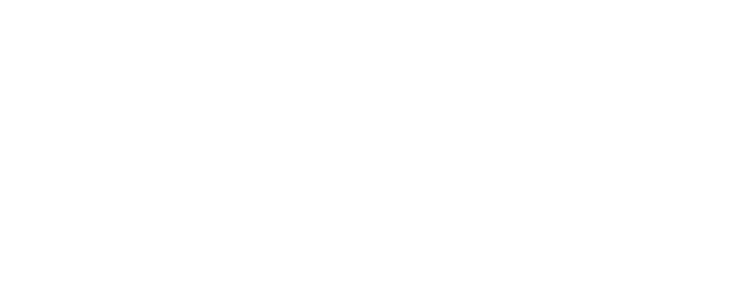
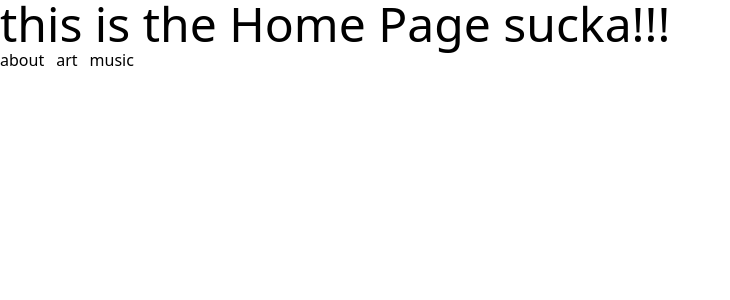
Before and after one commit to bobbythree/ivy-website, a React (Vite) app: page / in a window 1280 px wide. Shown: the top 300 px of the page, without its empty margins (0-730 px from the left). Built offline with nearby package versions, Linux system fonts and the light colour scheme.

Commit message:
test routes

```diff
--- a/src/pages/AboutPage.tsx
+++ b/src/pages/AboutPage.tsx
@@ -1,5 +1,5 @@
 export default function AboutPage() {
   return (
-    <div></div>
+    <div>This is the About Page!!!</div>
   )
 }
--- a/src/pages/ArtPage.tsx
+++ b/src/pages/ArtPage.tsx
@@ -1,5 +1,5 @@
 export default function ArtPage() {
   return (
-    <div></div>
+    <div>This is the Art Page!!!</div>
   )
 }
--- a/src/pages/HomePage.tsx
+++ b/src/pages/HomePage.tsx
@@ -1,5 +1,14 @@
+import { NavLink } from "react-router"
+
 export default function HomePage() {
   return (
-    <div></div>
+    <>
+      <div className="text-5xl">this is the Home Page sucka!!!</div>
+      <nav className="flex gap-3">
+        <NavLink to='/about'>about</NavLink>
+        <NavLink to='/art'>art</NavLink>
+        <NavLink to='/music'>music</NavLink>
+      </nav>
+    </>
   )
 }
--- a/src/pages/MusicPage.tsx
+++ b/src/pages/MusicPage.tsx
@@ -1,5 +1,5 @@
 export default function MusicPage() {
   return (
-    <div></div>
+    <div>This is the Music Page!!!</div>
   )
 }
```
